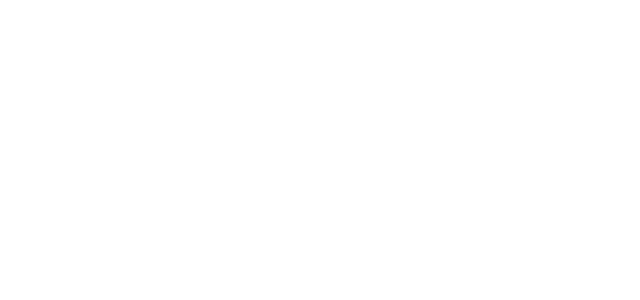
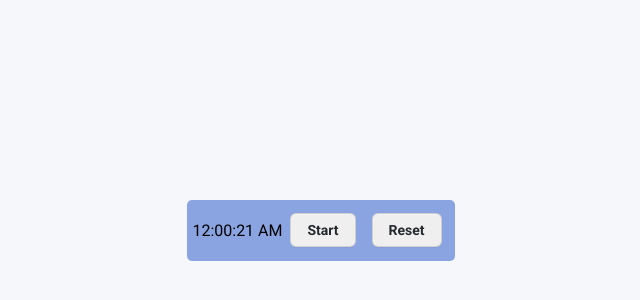
Before and after one commit to Shopify/eng-intern-assessment-react, a React app: page / in a window 1280 px wide. Shown: the part 170-470 px from the top of the page, without its empty margins (319-959 px from the left). Built offline with nearby package versions, Linux system fonts and the light colour scheme.

Commit message:
Basic functionality and styling

```diff
--- a/public/index.html
+++ b/public/index.html
@@ -1,7 +1,14 @@
 <!DOCTYPE html>
 <html>
     <head>
-        <title>Template Site</title>
+        <title>Shopify Stopwatch</title>
+		<link rel="stylesheet" href="../src/index.css">
+		<link rel="preconnect" href="https://fonts.googleapis.com">
+        <link rel="preconnect" href="https://fonts.gstatic.com" crossorigin>
+        <link href="https://fonts.googleapis.com/css2?family=Roboto:ital,wght@0,100;0,300;0,400;0,500;0,700;0,900;1,100;1,300;1,400;1,500;1,700;1,900&display=swap"
+              rel="stylesheet">
+        <link href="https://fonts.googleapis.com/css2?family=Montserrat:ital,wght@0,100..900;1,100..900&display=swap"
+              rel="stylesheet">
     </head>
     <body>
         <section id='root'></section>
--- a/src/App.tsx
+++ b/src/App.tsx
@@ -1,7 +1,35 @@
 import React from 'react'
+import { useState } from 'react'
+import StopWatch from './StopWatch'
+import StopWatchButton from './StopWatchButton'
+import './index.css'
 
 export default function App() {
+
+	const [buttonMessage, setButtonMessage] = useState<string>('Start');
+	const currentTime = new Date();
+
+	const startProps = {
+		text: buttonMessage,
+	};
+	const resetProps = {
+		text: 'Reset',
+	};
+	const watchProps = {
+		time: currentTime.toLocaleTimeString()
+	}
+
     return(
-        <div></div>
+		<div className="container">
+			<div className="wrapper">
+				<div>
+					<StopWatch {...watchProps} />
+				</div>
+				<div className="buttons-wrapper">
+					<StopWatchButton {...startProps}/>
+					<StopWatchButton {...resetProps}/>
+				</div>
+			</div>
+		</div>
     )
 }
--- a/src/StopWatch.tsx
+++ b/src/StopWatch.tsx
@@ -1,7 +1,13 @@
 import React from 'react'
 
-export default function StopWatch() {
+interface StopWatchProps{
+	time: string;
+}
+
+export default function StopWatch({ time }: StopWatchProps): JSX.Element {
     return(
-        <div></div>
+        <div>
+			<p>{time}</p>
+		</div>
     )
 }
--- a/src/StopWatchButton.tsx
+++ b/src/StopWatchButton.tsx
@@ -1,7 +1,13 @@
 import React from 'react'
 
-export default function StopWatchButton() {
+interface StopWatchButtonProps{
+	text: string;
+}
+
+export default function StopWatchButton({ text }: StopWatchButtonProps): JSX.Element {
     return(
-        <div></div>
+        <div>
+			<button>{text}</button>
+		</div>
     )
 }
--- /dev/null
+++ b/src/index.css
@@ -0,0 +1,60 @@
+* {
+	box-sizing: border-box;
+	font-family: "Roboto", sans-serif;
+}
+
+.container {
+	display: flex;
+	align-items: center;
+	justify-content: center;
+	height: 100vh;
+	width: 100%;
+	background-color: var(--background);
+}
+
+.wrapper {
+	background-color: var(--secondary);
+	border-radius: 5px;
+	display: flex;
+	align-items: center;
+	justify-content: center;
+	padding: 5px;
+}
+
+body {
+	--text: #050609;
+	--background: #f6f7fb;
+	--primary: #4367bd;
+	--secondary: #8aa4e2;
+	--accent: #5d84e4;
+	margin: 0;
+	padding: 0;
+}
+
+.buttons-wrapper {
+	display: flex;
+	justify-content: space-between;
+}
+
+button {
+  appearance: none;
+  background-color: var(#f6f7fb);
+  border: 1px solid rgba(27, 31, 35, 0.15);
+  border-radius: 6px;
+  box-shadow: rgba(27, 31, 35, 0.04) 0 1px 0, rgba(255, 255, 255, 0.25) 0 1px 0 inset;
+  box-sizing: border-box;
+  color: #24292E;
+  cursor: pointer;
+  display: inline-block;
+  font-size: 14px;
+  font-weight: bold;
+  line-height: 20px;
+  padding: 6px 16px;
+  margin: 4px 8px;
+  transition: background-color 0.2s cubic-bezier(0.3, 0, 0.5, 1);
+}
+
+button:hover {
+  background-color: #BBBBBB;
+  transition-duration: 0.3s;
+}
--- a/tsconfig.json
+++ b/tsconfig.json
@@ -7,6 +7,6 @@
     "jsx": "react",
     "allowJs": true,
     "moduleResolution": "node",
-    "allowSyntheticDefaultImports": true
+    "allowSyntheticDefaultImports": true,
   }
 }
```
Also changed, not shown: src/buttons.css (added).
